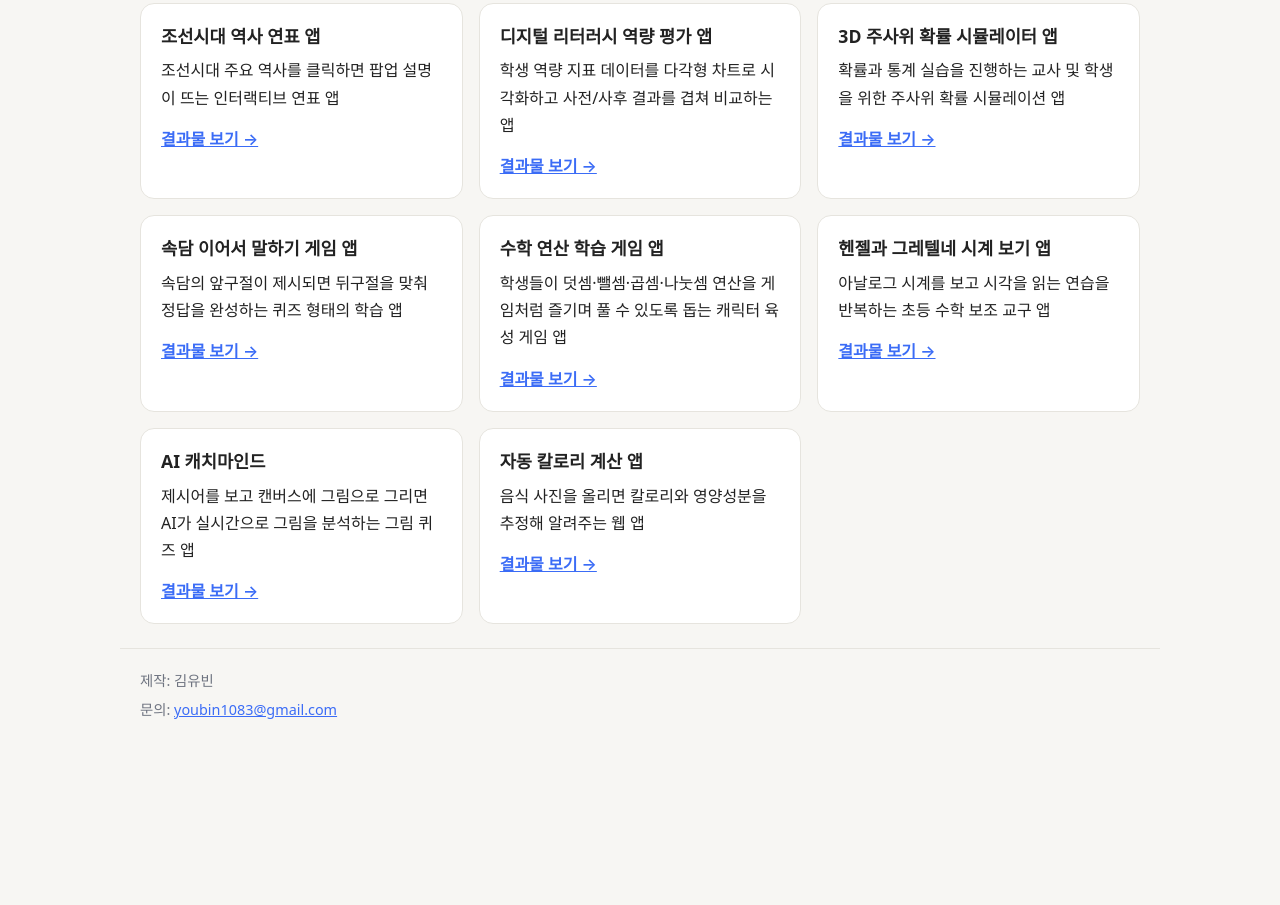
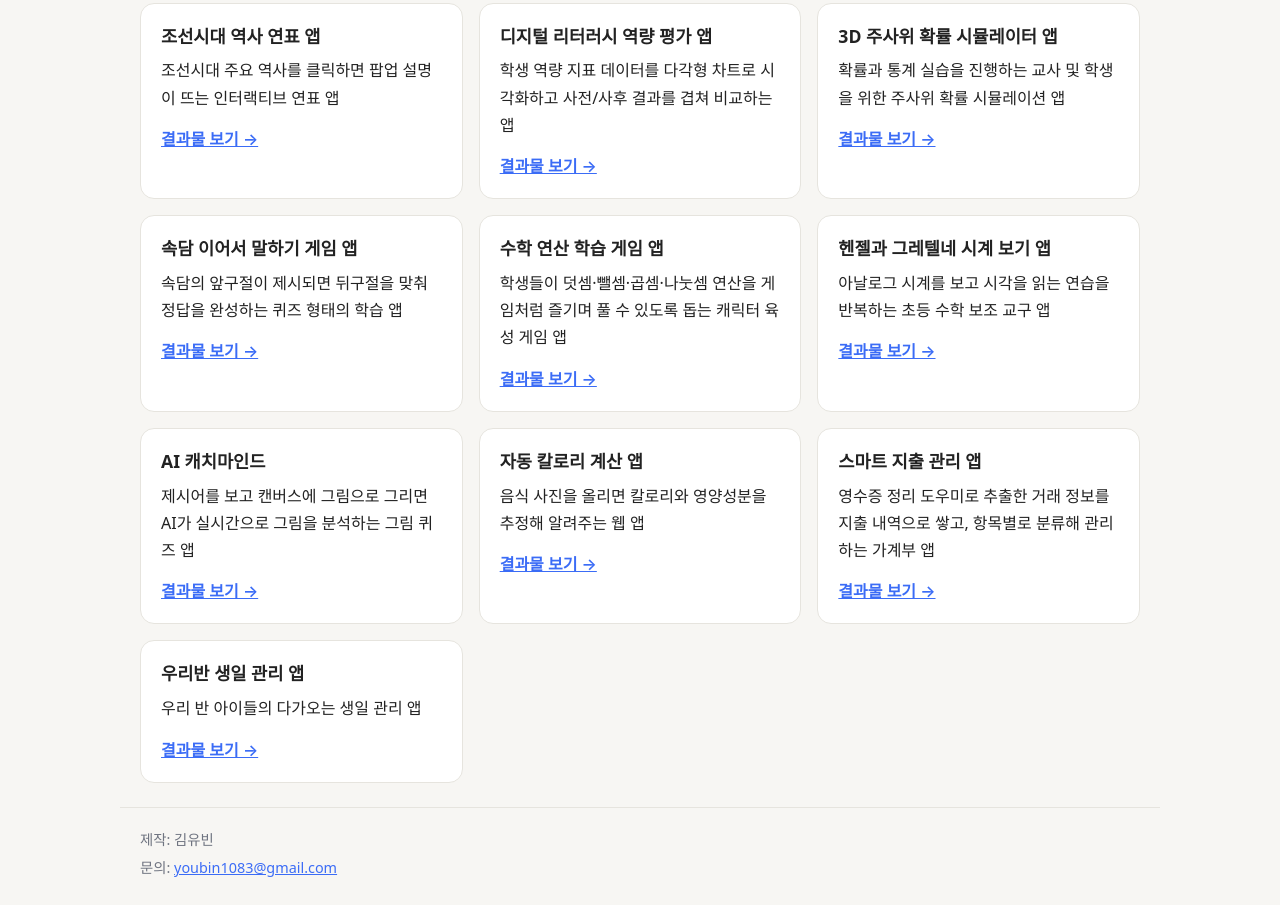
Before and after one commit to youbin1083/my-webpage, a plain HTML site: page index.html in a window 1280 px wide. Shown: the part 1199-2104 px from the top of the page. Before the commit the page ends 1945 px from the top, so only its background shows below. Drawn offline with Linux system fonts and the light colour scheme.

Commit message:
Add new projects to index.html

```diff
--- a/index.html
+++ b/index.html
@@ -205,6 +205,16 @@ footer p{margin:0 0 4px}
         <p>음식 사진을 올리면 칼로리와 영양성분을 추정해 알려주는 웹 앱</p>
         <a class="project-link" href="https://claude.ai/artifact/CCrLoPVxUMjw3REEBXkBjL" target="_blank">결과물 보기 →</a>
       </article>
+      <article class="project" id="project-todoapp">
+        <h3>스마트 지출 관리 앱</h3>
+        <p>영수증 정리 도우미로 추출한 거래 정보를 지출 내역으로 쌓고, 항목별로 분류해 관리하는 가계부 앱</p>
+        <a class="project-link" href="https://script.google.com/macros/s/AKfycbx-i1ws8AoJglLAlPMabbVxPDSB6nTVSlef7JCX9f2KWixNGxx__T2cr_b_F_7PZxw9Lg/exec" target="_blank">결과물 보기 →</a>
+      </article>
+      <article class="project" id="project-todoapp">
+        <h3>우리반 생일 관리 앱</h3>
+        <p>우리 반 아이들의 다가오는 생일 관리 앱</p>
+        <a class="project-link" href="https://script.google.com/macros/s/AKfycbxGG-hhFx0tfBYb7SF-YJDVfzgZZe48NOSpIYnu57J_AgK_YA7idm1gPjUj-0lqeNHv/exec" target="_blank">결과물 보기 →</a>
+      </article>
     </div>
   </section>
 </main>
```
